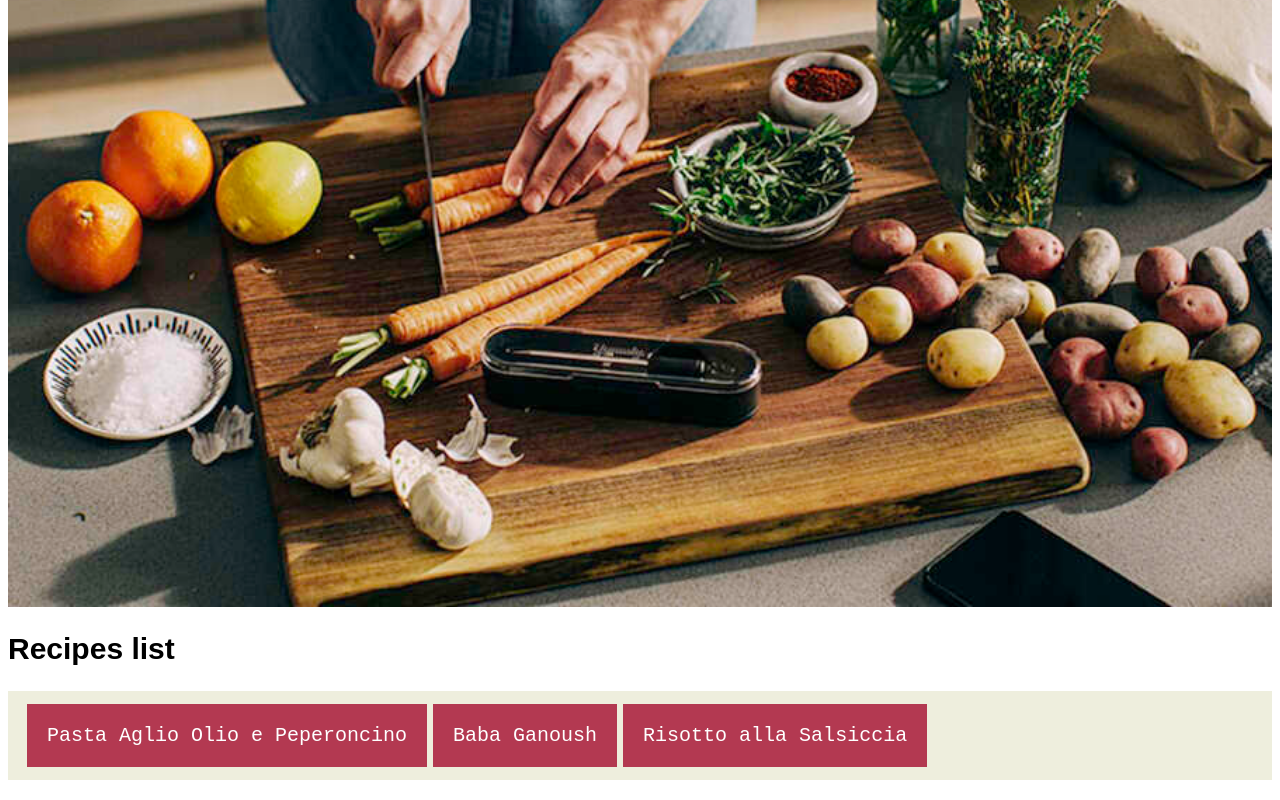
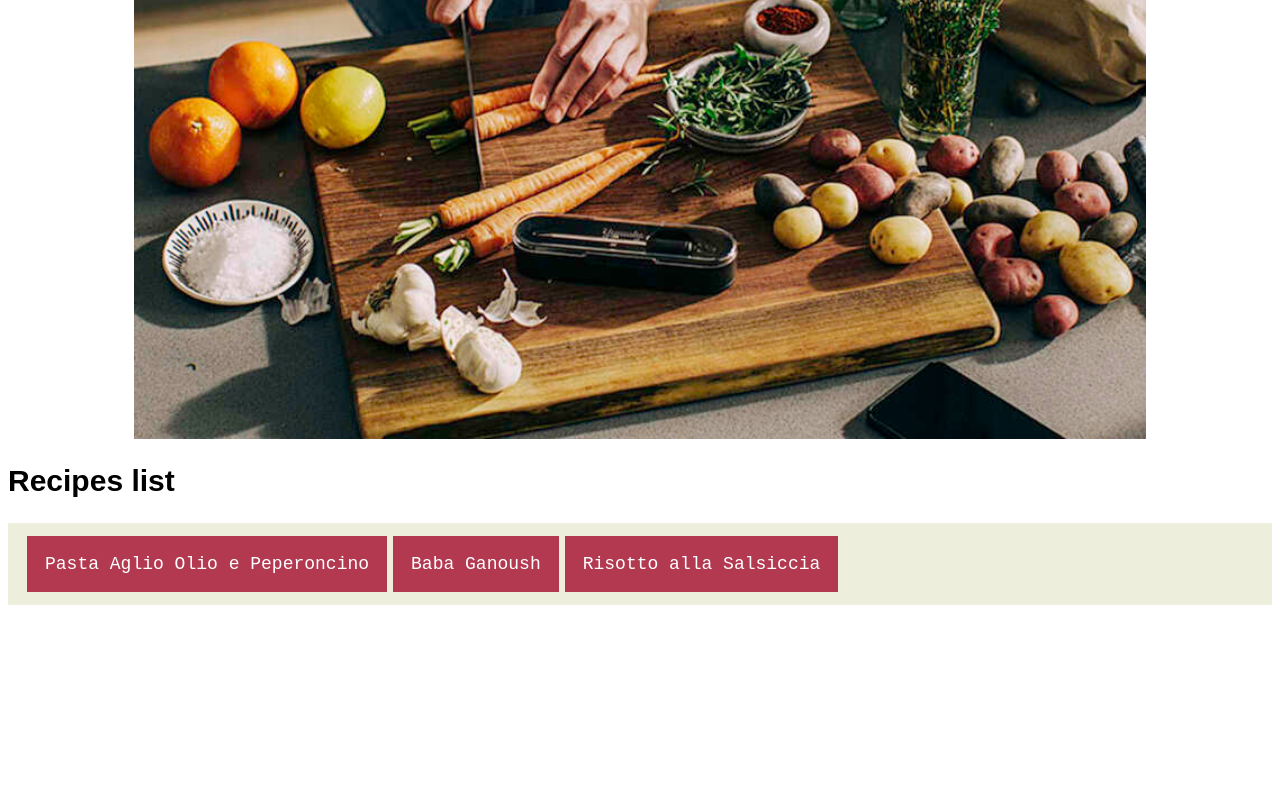
Before and after one commit to kiovit/odin-recipes, a plain HTML site: page index.html in a window 1280 px wide. Shown: the part 376-1176 px from the top of the page. After the commit the page ends 999 px from the top, so only its background shows below. Drawn offline with Linux system fonts and the light colour scheme.

Commit message:
Menu minor changes

```diff
--- a/css/style.css
+++ b/css/style.css
@@ -1,13 +1,8 @@
 html {
     box-sizing: border-box;
   }
-  *,
-  *::before,
-  *::after {
-    box-sizing: inherit;
-  }
 
- h1 {
+  h1 {
     padding: 16px 16px;
     background-color:#eed;
     color:rgb(179,57,81);
@@ -46,7 +41,7 @@ ol {
     display: block;
     margin-left: auto;
     margin-right: auto;
-    width: 100%;
+    width: 80%;
 
 }
 
@@ -54,7 +49,7 @@ ol {
     padding: 10px 16px;
     list-style: none;
     background-color: #eed;
-    font-size: 20px;
+    font-size: 18px;
     font-weight: 100;
     font-family: "Unify Sans regular", 'Courier New', Courier, monospace, sans-serif, "Times new roman";
     display: flex;
@@ -68,7 +63,7 @@ ol {
     padding: 1em 1em;
     display: flex;
     margin: 3px;
-              }
+           }
 
 .pages a:hover {
     background-color: rgb(66, 28, 40);
@@ -77,3 +72,7 @@ ol {
 footer {
     font-family: "Unify Sans regular", 'Courier New', Courier, monospace, sans-serif, "Times new roman";
 }
+
+{
+  box-sizing: inherit;
+  }
```
